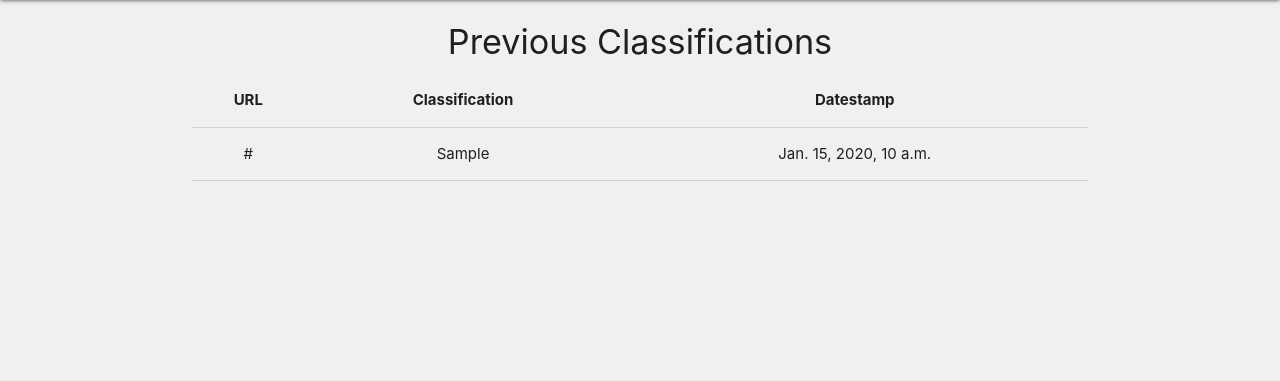
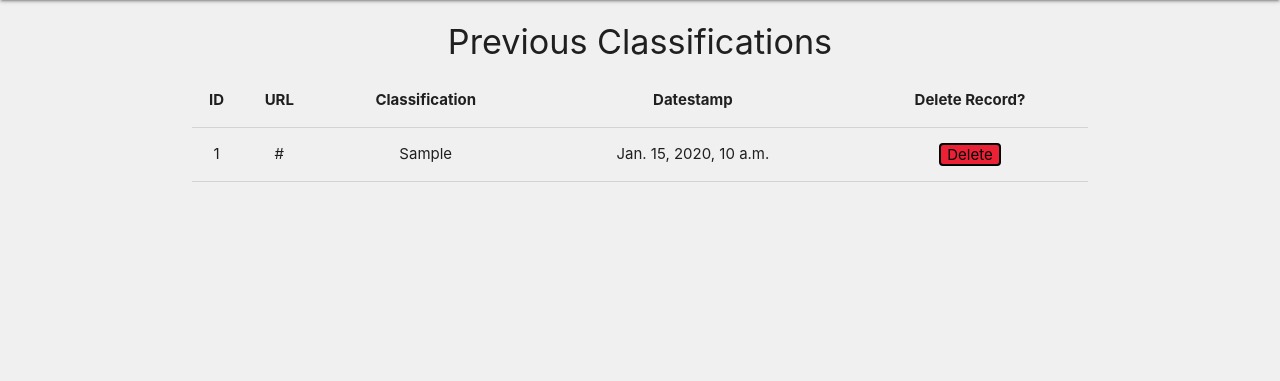
Before and after one commit to kieranaustin97/Websiteclassifier, a Django app: page /showresults in a window 1280 px wide. Shown: the part 64-445 px from the top of the page. Run offline with Django 3.2, Linux system fonts and the light colour scheme; tables that the repository leaves empty hold one stand-in row (values such as "Sample post"); parts of the project's set-up code (start-up, migrations or seed data) failed here and were passed over.

Commit message:
Add deleting previous sites and check for results

```diff
--- a/mysite/mysite/classifier/templates/classifier/header.html
+++ b/mysite/mysite/classifier/templates/classifier/header.html
@@ -37,6 +37,9 @@
   input[type=submit] {
     border: 2px solid rgb(0, 0, 0);
     border-radius: 4px;
+  }
+  .btn-delete{
+    background-color: #eb2135;
   }
 
   .btn-large{
--- a/mysite/mysite/classifier/templates/classifier/results.html
+++ b/mysite/mysite/classifier/templates/classifier/results.html
@@ -6,17 +6,27 @@
 <table class="centered highlight">
     <thead>
       <tr>
+          <th>ID</th>
           <th>URL</th>
           <th>Classification</th>
           <th>Datestamp</th>
+          <th>Delete Record?</th>
       </tr>
     </thead>
     {% for url in  results %}
     <tbody>
         <tr>
+          <td>{{ url.id }}</td>
           <td>{{ url.url }}</td>
           <td>{{ url.classification }}</td>
           <td>{{ url.datestamp }}</td>
+          <td>
+            <form method="post">
+              {% csrf_token %}
+              <input type="hidden" value="{{url.id}}" name="id">
+              <input class="btn-delete" type="Submit" value="Delete"></button>
+            </form>
+          </td>
         </tr>
 
     {% endfor %}
--- a/mysite/mysite/classifier/views.py
+++ b/mysite/mysite/classifier/views.py
@@ -41,10 +41,19 @@ def index(request):
     return render(request, 'classifier/home.html', {'form': form})
 
 def showresults(request):
+    #Deletes item from table if delete form submitted
+    if request.method == "POST":
+        PredictedWebsites.objects.get(id=request.POST['id']).delete()
 
+    #Collects all objects from database
     previous_classification_list = PredictedWebsites.objects.all()
-    context = {
-        "results": previous_classification_list
-    }
 
-    return render(request, 'classifier/results.html', context)
+    #Check if any objects retrieved
+    if len(previous_classification_list) == 0:
+        return render(request, 'classifier/noResults.html')
+
+    else:
+        context = {
+            "results": previous_classification_list
+        }
+        return render(request, 'classifier/results.html', context)
```
Also changed, not shown: mysite/mysite/classifier/templates/classifier/noResults.html (added, +8 -0 lines).
